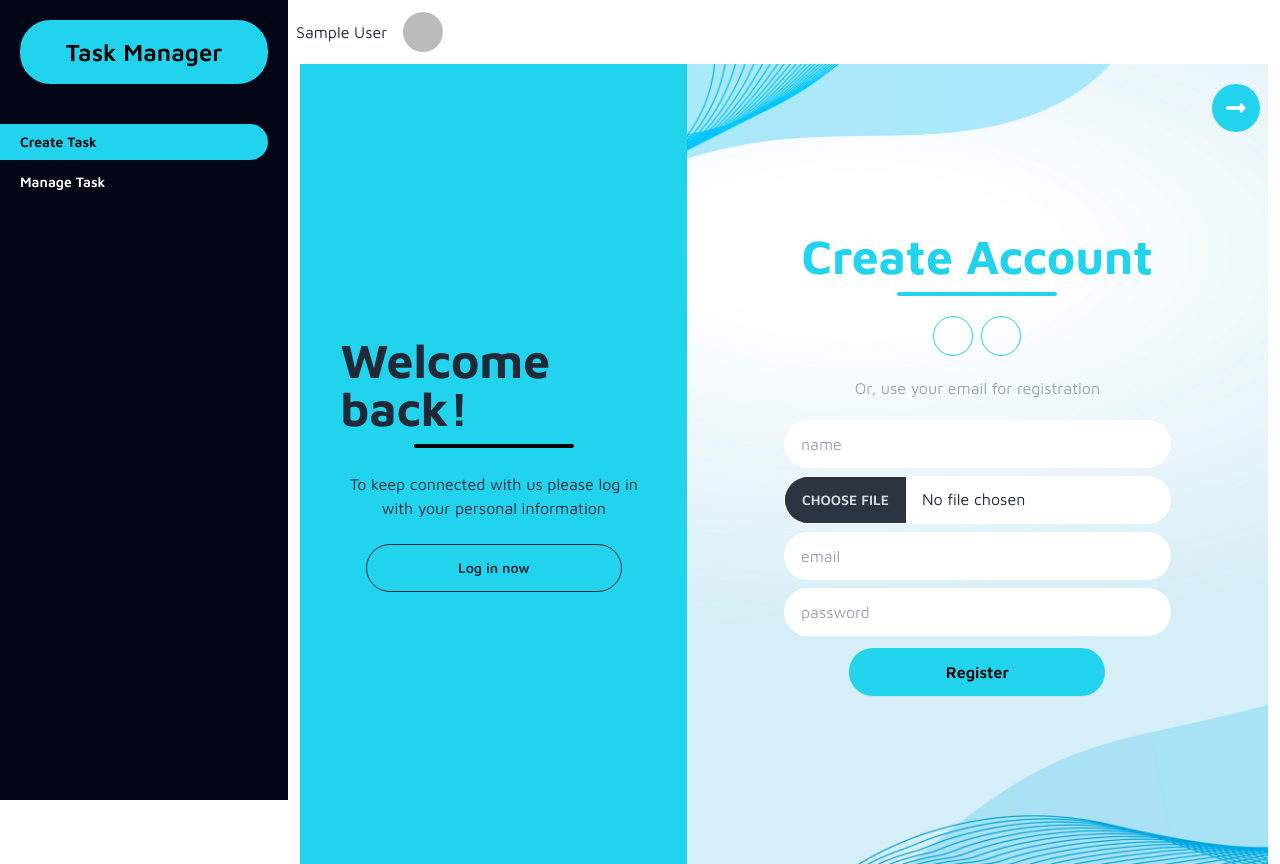
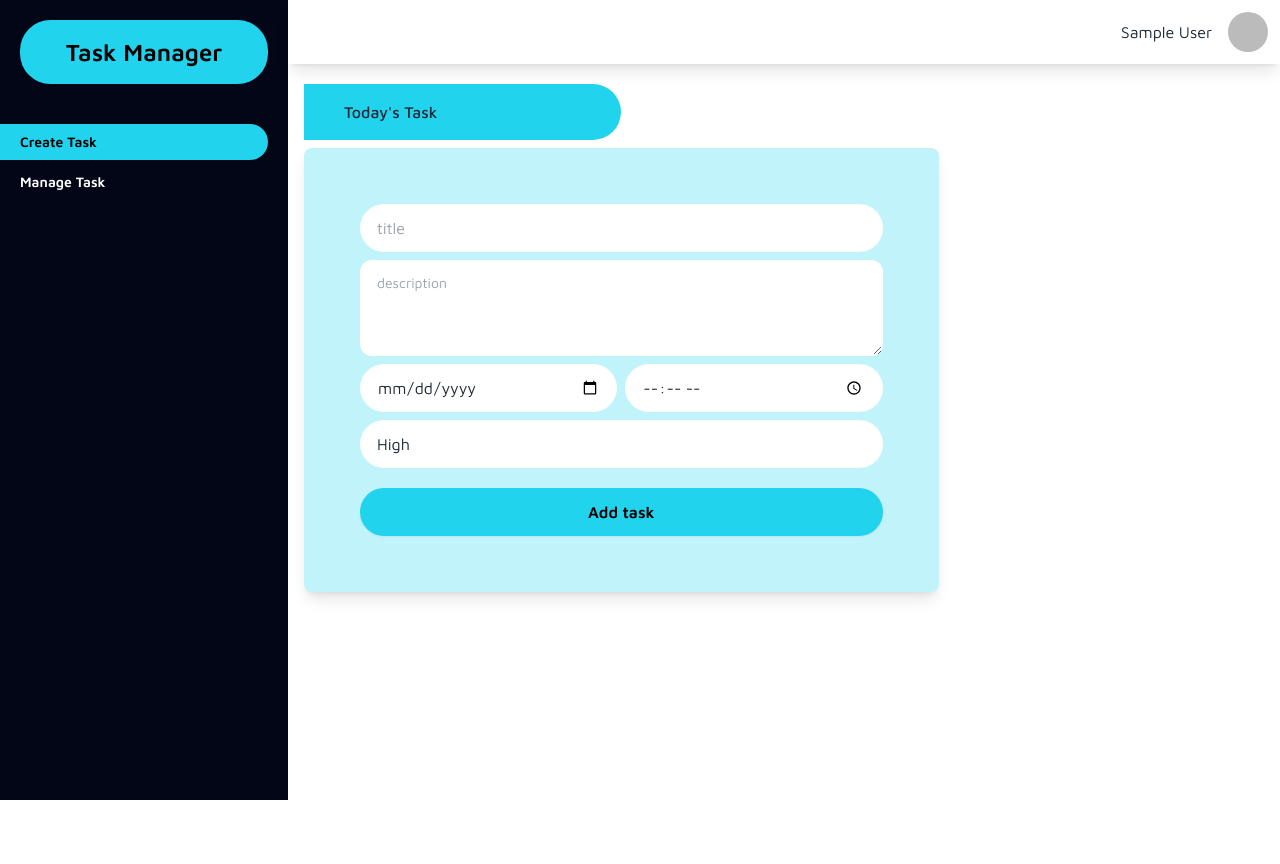
Before and after one commit to zannat20040/Task-manager, a React (Vite) app in the folder client/: page /dashboard/create in a window 1280 px wide. After the commit the page ends 800 px from the top, so only its background shows below. Built offline with nearby package versions, Linux system fonts and the light colour scheme; no server answers; sample sign-in values are in the browser's storage; some icons are missing.

Commit message:
react hook form added

```diff
--- a/client/package.json
+++ b/client/package.json
@@ -18,6 +18,7 @@
     "react": "^18.2.0",
     "react-bootstrap": "^2.9.1",
     "react-dom": "^18.2.0",
+    "react-hook-form": "^7.49.2",
     "react-icons": "^4.12.0",
     "react-router-dom": "^6.21.0",
     "sort-by": "^1.2.0",
--- a/client/src/Common/ResponsiveNavbar.jsx
+++ b/client/src/Common/ResponsiveNavbar.jsx
@@ -4,7 +4,6 @@ import { AuthContext } from "../AuthProvider.jsx/AuthProvider";
 
 const ResponsiveNavbar = () => {
   const { user, passwordSignOut } = useContext(AuthContext);
-  console.log(user);
 
   const HandleLogout = () => {
     passwordSignOut()
--- a/client/src/Dashboard/CreateTask.jsx
+++ b/client/src/Dashboard/CreateTask.jsx
@@ -1,11 +1,62 @@
-import React from 'react';
+import React from "react";
+import { useForm } from "react-hook-form";
 
 const CreateTask = () => {
-    return (
-        <div>
+    const { register, handleSubmit } = useForm()
+    const onSubmit = (data) => console.log(data)
 
-        </div>
-    );
+  return (
+    <div className="grid grid-cols-3 gap-4 justify-between px-4 mt-5">
+       <div className="w-full col-span-2">
+        <h1 className="bg-cyan-400 py-4 px-10 mb-2 rounded-e-badge w-1/2 font-medium ">Today's Task</h1>
+       <form
+      onSubmit={handleSubmit(onSubmit)}
+      className="bg-[#22d3ee48] rounded-lg  shadow-lg p-14 flex flex-col gap-2 "
+    >
+      <input
+       {...register("title", { required: true})}
+        type="text"
+        placeholder="title"
+        className="input group focus:border-cyan-400 focus:outline-none rounded-badge "
+      />
+      <textarea
+         {...register("description", { required: true})}
+        className="textarea  h-24 focus:border-cyan-400 focus:outline-none rounded-xl "
+        placeholder="description"
+      ></textarea>
+      <div className="grid grid-cols-2 gap-2 justify-between">
+      <input
+         {...register("date", { required: true})}
+            type="date"
+            className="input group focus:border-cyan-400 focus:outline-none rounded-badge "
+          />
+        <input
+           {...register("time", { required: true})}
+            type="time"
+            className="input  focus:border-cyan-400 focus:outline-none rounded-badge "
+          />
+      </div>
+      <select    {...register("priority", { required: true})} className="input focus:border-cyan-400 focus:outline-none rounded-badge" required>
+        <option  disabled>
+          Select Priority
+        </option>
+        <option value="high">High</option>
+        <option value="modarate">Modarate</option>
+        <option value="low">Low</option>
+      </select>
+      <input
+            type="submit"
+            value='Add task'
+            className="btn text-black bg-cyan-400 border-none text-base hover:bg-black  hover:text-cyan-400 btn-primary mt-3 rounded-badge w-full"
+            required
+          />
+    </form>
+       </div>
+    <div>
+
+    </div>
+    </div>
+  );
 };
 
 export default CreateTask;
--- a/client/src/Dashboard/DashBoard.jsx
+++ b/client/src/Dashboard/DashBoard.jsx
@@ -4,12 +4,11 @@ import { AuthContext } from "../AuthProvider.jsx/AuthProvider";
 
 const DashBoard = () => {
   const { user } = useContext(AuthContext);
-  console.log(user);
   return (
     <div className="drawer lg:drawer-open">
       <input id="my-drawer-2" type="checkbox" className="drawer-toggle" />
-      <div className="drawer-content flex flex-col items-center justify-center">
-        <div className="navbar flex justify-between bg-base-100">
+      <div className="drawer-content flex  flex-col ">
+        <div className="navbar shadow-lg flex justify-between md:justify-end bg-base-100 sticky top-0 z-30">
           <label
             htmlFor="my-drawer-2"
             className="btn bg-cyan-400  drawer-button lg:hidden"
--- a/client/src/Login/Login.jsx
+++ b/client/src/Login/Login.jsx
@@ -21,7 +21,6 @@ const Login = () => {
     loginWithPass(email, password)
       .then((userCredential) => {
         swal("Good job!", "Logged in successfully!", "success");
-        console.log(userCredential.user);
         navigate(location?.state?.redirectTo? location?.state?.redirectTo : '/')
       })
       .catch((error) => {
--- a/client/src/Register/Register.jsx
+++ b/client/src/Register/Register.jsx
@@ -21,13 +21,10 @@ const Register = () => {
     const image = form.photo.files[0];
     const photo = await imgUpload(image);
 
-    console.log(name, email, password, photo);
-
     createWithPass(email, password)
       .then((userCredential) => {
         const user = userCredential.user;
         swal("Good job!", "Signed up successfully!", "success");
-        console.log(user);
 
         updateProfile(user, {
           displayName: name,
--- a/client/src/index.css
+++ b/client/src/index.css
@@ -42,7 +42,7 @@
 
 .sidemenu .active {
   color: black !important;
-  background-color: rgb(34, 211, 238) !important;
+  background-color: #22d3ee !important;
   border-radius: 0 !important;
   text-align: center !important;
   padding-left: 20px !important;
--- a/client/src/main.jsx
+++ b/client/src/main.jsx
@@ -15,6 +15,7 @@ import Register from "./Register/Register";
 import AuthProvider from "./AuthProvider.jsx/AuthProvider";
 import PrivateRoute from "./Private/PrivateRoute";
 import DashBoard from "./Dashboard/DashBoard";
+import CreateTask from "./Dashboard/CreateTask";
 
 const router = createBrowserRouter([
   {
@@ -46,7 +47,7 @@ const router = createBrowserRouter([
     children:[
       {
         path: "create",
-        element: <Register></Register>,
+        element: <CreateTask></CreateTask>,
       },
       {
         path: "manage",
```
Also changed, not shown: 1 other file (tests, documents, lock files or other folders).
